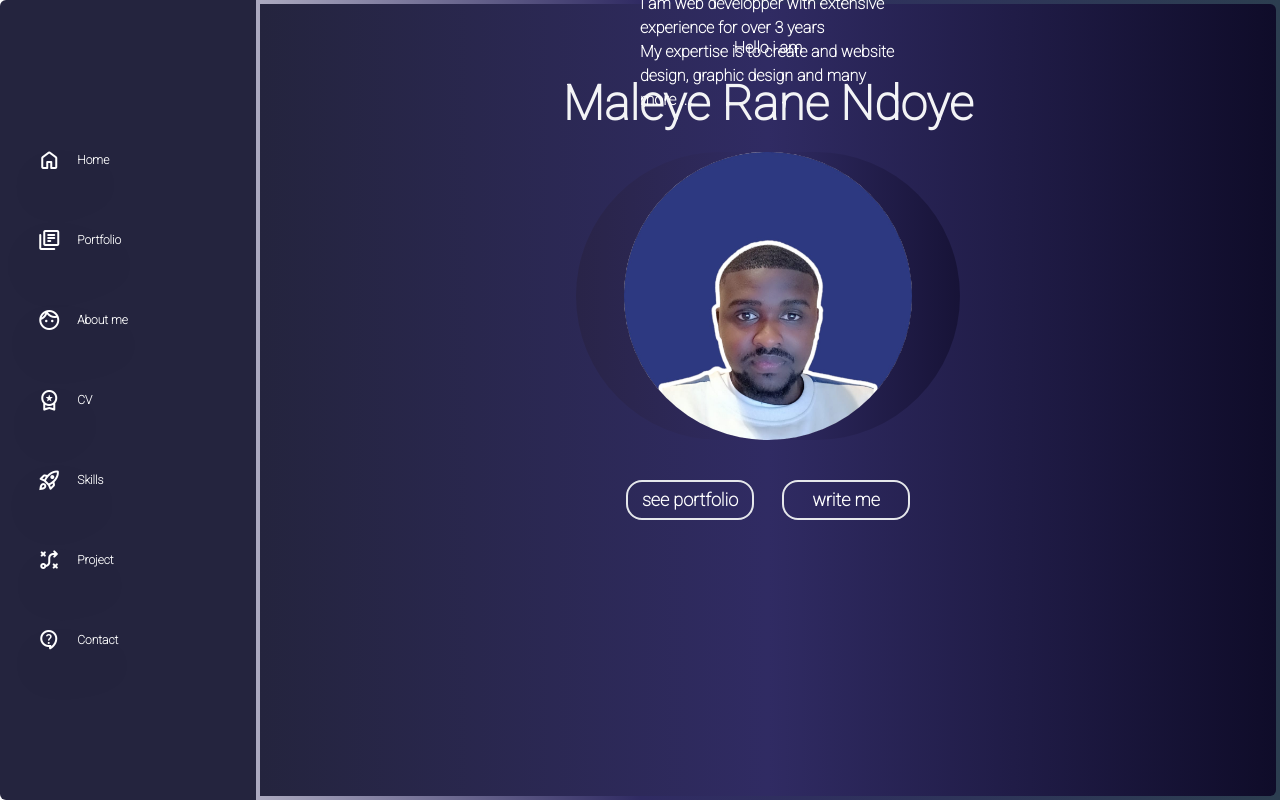
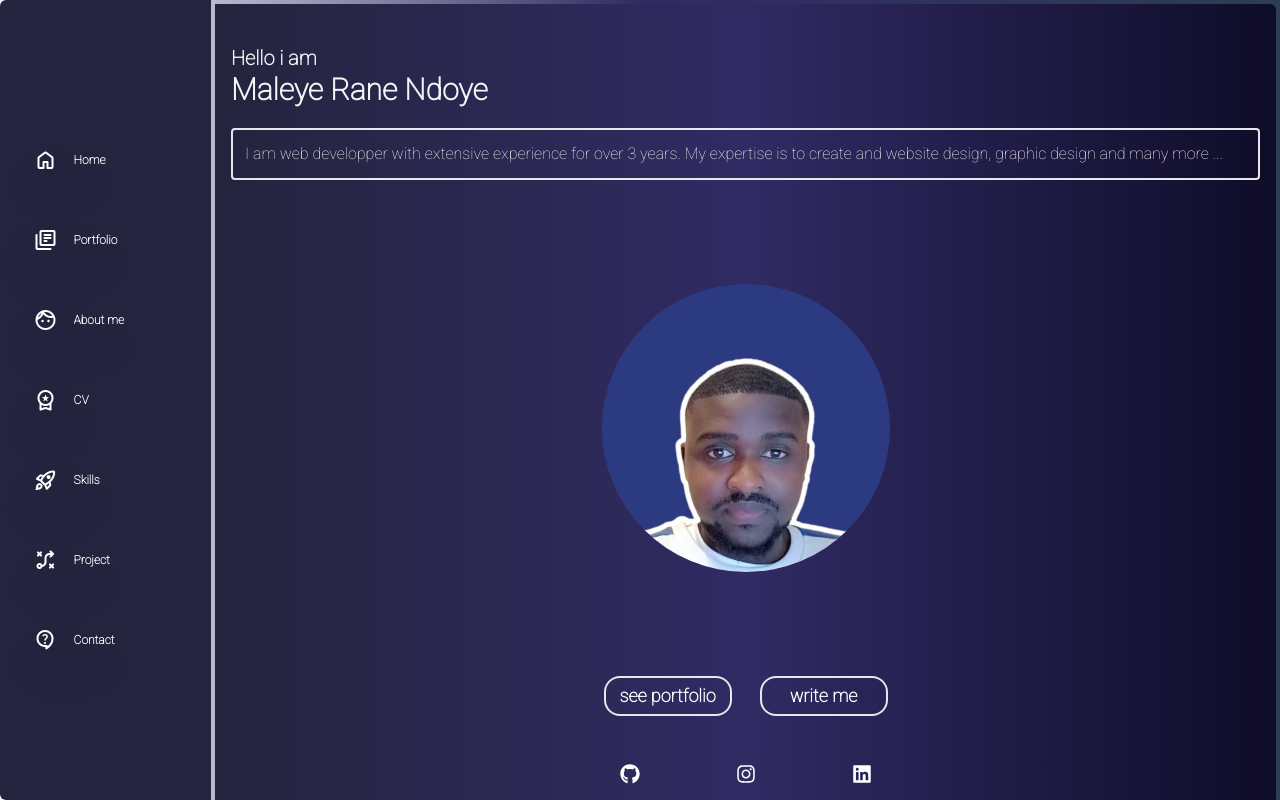
Before and after one commit to maleye-rane-ndoye/Maleye-Rane-NDOYE-Portfolio, a React (Vite) app: page / in a window 1280 px wide. Built offline with nearby package versions, Linux system fonts and the light colour scheme.

Commit message:
change image profile to fit. adjust button home . add css for description div in home page

```diff
--- a/src/App.css
+++ b/src/App.css
@@ -137,6 +137,7 @@
      flex-col
      items-center
      space-y-6
+
      p-4
      font-semibold
      truncate
@@ -168,31 +169,21 @@
 
 .Home-content{@apply
     w-full
+    h-full
     flex
     flex-col
-     flex-1
+
     rounded-r-md
     m-1
+    px-4
+    space-y-16
     bg-gradient-to-l
     from-[#0f0c29]
     via-[#302b63]
     to-[#24243e]
-     items-center
 
 
-}
 
-.Home-content-img{@apply
-    w-full
-    h-full
-    flex
-    flex-col
-    items-center
-    justify-center
-    space-y-10
-
-    lg:h-64
-    lg:w-72
 }
 
 
@@ -209,4 +200,6 @@
 
 
 
+
+
 }
--- a/src/DumbComponents/SideContentHouse.jsx
+++ b/src/DumbComponents/SideContentHouse.jsx
@@ -5,38 +5,45 @@ export default function SideContentHouse(){
 
     return(
 
-        <div className="Home-content">
-            <h4 className="mt-8 font-semibold text-white">Hello i am</h4>
-            <h1 className="mt-5 font-extrabold text-xl lg:text-5xl text-gray-100">Maleye Rane Ndoye</h1>
-            <div className="Home-content-img">
-                <div>
 
-                    <p className='w-full h-full text-white px-4 text-md font-bold '>
-                        I am web developper with extensive experience for over 3 years<br />
-                        My expertise is to create and website design, graphic design and many more ...
+            <div className="Home-content">
+                    <div>
+                        <h1 className=" text-xl font-semibold text-gray-100  mt-10">Hello i am</h1>
+                        <h2 className=" font-extrabold text-2xl lg:text-3xl text-gray-100 ">Maleye Rane Ndoye</h2>
+                    </div>
 
-                    </p>
+                    <div className='w-full h-auto p-3 text-white font  font-light rounded border-2 m-0 mt-5 '>
 
-                </div>
-                <div className=' w-96 h-96 bg-gradient-to-r from-[#292448]  via-[#302b63]   to-[#171337] rounded-full flex flex-row items-center justify-center'>
-                     <img className="w-72 h-72 rounded-full" src={profile}/>
-                </div>
-                <div className=' flex flex-row space-x-7'>
-                    <button className=' w-32 h-10 rounded-2xl border-2 text-white text-lg font-semibold hover:scale-105'>see portfolio</button>
-                    <button className=' w-32 h-10 rounded-2xl border-2 text-white text-lg font-semibold hover:scale-105'>write me</button>
-                </div>
+                            I am web developper with extensive experience
+                            for over 3 years. My expertise is to create and website design,
+                            graphic design and many more ...
+
+                    </div>
+
+                    <div className='w-full h-full m-0 flex flex-1 items-center justify-center'>
+                          <img className="w-72 h-72 rounded-full flex flex-row items-center" src={profile}/>
+                    </div>
+
+
+
+                    <div className='m-0 flex flex-row items-center justify-center space-x-7'>
+                        <button className=' w-32 h-10 m-0 rounded-2xl border-2 text-white text-lg font-semibold hover:scale-105'>see portfolio</button>
+                        <button className=' w-32 h-10 m-0 rounded-2xl border-2 text-white text-lg font-semibold hover:scale-105'>write me</button>
+                    </div>
+
+
+                    <div className="mt-12 flex flex-row items-center justify-center mb-5 space-x-24">
+                            <span className='text-white text-xl cursor-pointer hover:scale-125'><FaGithub/></span>
+                            <span className='text-white text-xl cursor-pointer hover:scale-125'><FaInstagram/></span>
+                            <span className='text-white text-xl cursor-pointer hover:scale-125'><FaLinkedin/></span>
+                    </div>
             </div>
 
 
 
 
-        </div>
+
 
 
 )
 }
-{/* <div className="mt-12 flex flex-row space-x-24">
-            <span className='text-white text-xl cursor-pointer hover:text-cyan-200'><FaGithub/></span>
-            <span className='text-white text-xl cursor-pointer hover:text-cyan-200'><FaInstagram/></span>
-            <span className='text-white text-xl cursor-pointer hover:text-cyan-200'><FaLinkedin/></span>
-</div> */}
```
Also changed, not shown: src/public/profile.jpeg. Lines whose indentation alone changed are shown as unchanged.
